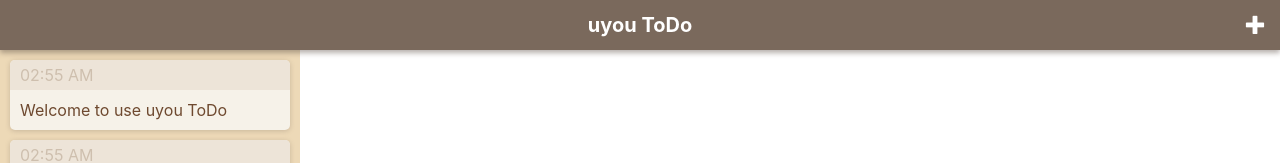
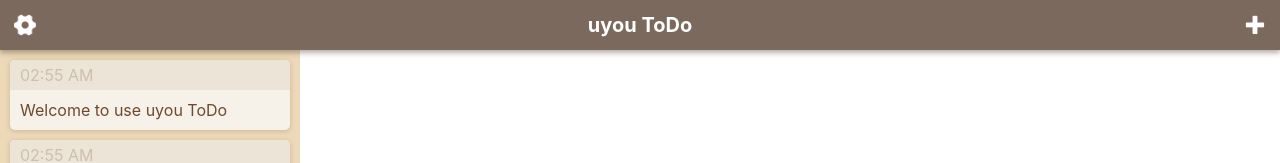
Before and after one commit to tonylu110/uyouTodo, a React (Vite) app: page / in a window 1280 px wide. Shown: the top 163 px of the page. Built offline with nearby package versions, Linux system fonts and the light colour scheme.

Commit message:
Add: setting page

```diff
--- a/src/App.tsx
+++ b/src/App.tsx
@@ -1,22 +1,27 @@
 import { useState } from 'react'
 import './App.css'
-import Title from "./components/Title";
-import List from "./components/List";
+import Home from './pages/Home'
+import Setting from './pages/Setting'
 
 function App() {
-  const [showInput, setShowInput] = useState(false)
-  const [todoTime, setTodoTime] = useState(1)
+  const [current, setCurrent] = useState(0)
 
-  const complete = (showInput: boolean): void => {
-    setShowInput(showInput)
-    setTodoTime(new Date().getTime())
+  const setElement = () => {
+    switch (current) {
+      case 0:
+        return <Home setElement={(e: number) => setCurrent(e)} />
+      case 1:
+        return <Setting />
+      default:
+        return null
+    }
   }
-
   return (
-    <div className="App">
-      <Title setShowInput={complete} />
-      <List showInput={showInput} setShowInput={complete} todoTime={todoTime} />
-    </div>
+    <>
+      {
+        setElement()
+      }
+    </>
   )
 }
 
--- a/src/components/Title/IProps.ts
+++ b/src/components/Title/IProps.ts
@@ -1,5 +1,6 @@
 interface IProps {
   setShowInput: (showInput: boolean) => void
+  setElement: (element: number) => void
 }
 
 export default IProps
--- a/src/components/Title/index.tsx
+++ b/src/components/Title/index.tsx
@@ -1,10 +1,12 @@
-import React, {FC} from 'react';
+import { FC } from 'react';
 import IProps from "./IProps";
 import './style.scss'
 import plusImg from '../../images/plus.png'
+import settingImg from '../../images/setting.png'
 
 const Title: FC<IProps> = ({
-  setShowInput
+  setShowInput,
+  setElement
 }) => {
   const set = (showInput: boolean) => {
     setShowInput(showInput)
@@ -12,8 +14,9 @@
 
   return (
     <div className='title-bar'>
+      <img className='setting-icon' src={settingImg} alt='' onClick={() => setElement(1)} />
       <span>uyou ToDo</span>
-      <img src={plusImg} alt='' onClick={() => set(true)} />
+      <img className='plus-icon' src={plusImg} alt='' onClick={() => set(true)} />
     </div>
   );
 }
--- a/src/components/Title/style.scss
+++ b/src/components/Title/style.scss
@@ -21,7 +21,6 @@
     position: absolute;
     width: 30px;
     height: 30px;
-    right: 10px;
     cursor: pointer;
 
     &:hover {
@@ -32,4 +31,15 @@
       background-color: #00000020;
     }
   }
+
+  .setting-icon {
+    left: 10px;
+    width: 22px;
+    height: 22px;
+    padding: 4px;
+  }
+
+  .plus-icon {
+    right: 10px;
+  }
 }
--- /dev/null
+++ b/src/pages/Home/index.tsx
@@ -0,0 +1,22 @@
+import { useState } from "react"
+import Title from "../../components/Title"
+import List from "../../components/List"
+
+const Home = (props: any) => {
+  const [showInput, setShowInput] = useState(false)
+  const [todoTime, setTodoTime] = useState(1)
+
+  const complete = (showInput: boolean): void => {
+    setShowInput(showInput)
+    setTodoTime(new Date().getTime())
+  }
+
+  return (
+    <>
+      <Title setShowInput={complete} setElement={(e: number) => props.setElement(e)} />
+      <List showInput={showInput} setShowInput={complete} todoTime={todoTime} />
+    </>
+  )
+}
+
+export default Home
--- /dev/null
+++ b/src/pages/Setting/index.tsx
@@ -0,0 +1,7 @@
+const Setting = () => {
+  return (
+    <div>setting</div>
+  )
+}
+
+export default Setting
```
Also changed, not shown: src/images/setting.png (added).
